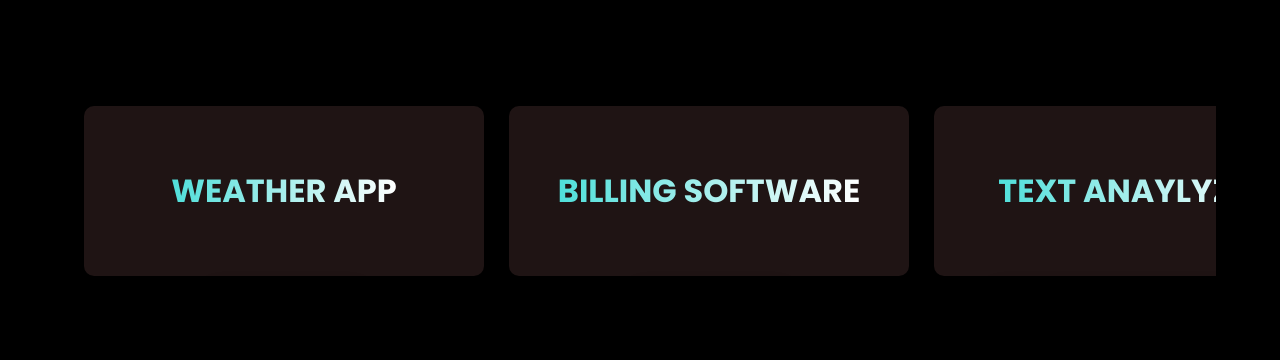
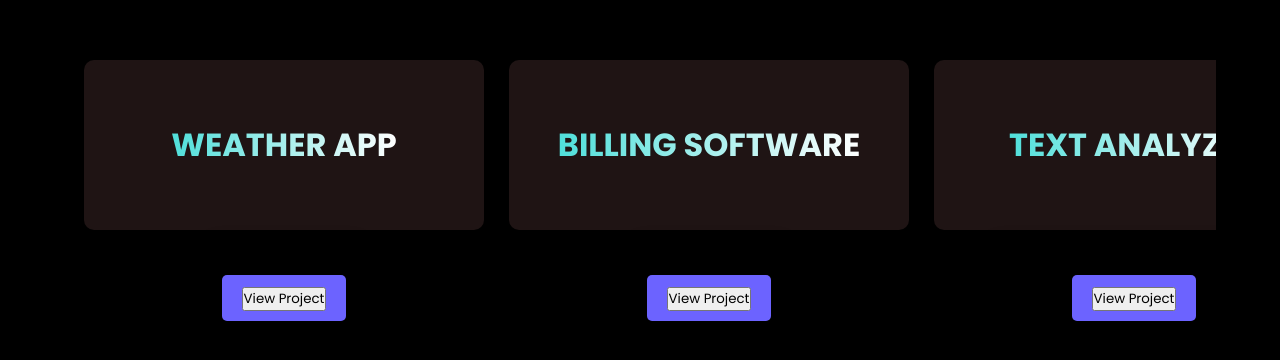
Before and after one commit to Reshoo18/PORTFOLIO, a React (Vite) app in the folder PortFolio/: page / in a window 1280 px wide. Shown: the part 1863-2223 px from the top of the page. Built offline with nearby package versions, Linux system fonts and the light colour scheme.

Commit message:
view button add

```diff
--- a/PortFolio/src/Components/About/about.jsx
+++ b/PortFolio/src/Components/About/about.jsx
@@ -1,88 +1,83 @@
-import React from 'react'
-import "./About.css"
-import Card from '../Card/card'
-import mern from"../../assets/mern.png"
-import cpp from "../../assets/c++.png"
-import dsanew from "../../assets/dsanew.png"
-import { useGSAP } from '@gsap/react'
-import gsap from 'gsap'
-import { ScrollTrigger } from 'gsap/all'
-gsap.registerPlugin(ScrollTrigger)
-
+import React from 'react';
+import "./About.css";
+import Card from '../Card/card';
+import mern from"../../assets/mern.png";
+import cpp from "../../assets/c++.png";
+import dsanew from "../../assets/dsanew.png";
+import { useGSAP } from '@gsap/react';
+import gsap from 'gsap';
+import { ScrollTrigger } from 'gsap/all';
+gsap.registerPlugin(ScrollTrigger);
 
 function About() {
-      useGSAP(()=>{
-            gsap.from(".circle",{
-                  x:-100,
-                  duration:1,
-                  opacity:0,
-                  stagger:1,
-                  scrollTrigger:{
-                        trigger:".circle",
-                        scroll:"body",
-                        scrub:2,
+  useGSAP(() => {
+    gsap.from(".circle", {
+      x: -100,
+      duration: 1,
+      opacity: 0,
+      stagger: 1,
+      scrollTrigger: {
+        trigger: ".circle",
+        scroll: "body",
+        scrub: 2,
+        start: "top 60%",
+        end: "top 30%"
+      }
+    });
+    gsap.from(".line", {
+      x: -100,
+      duration: 1,
+      opacity: 0,
+      stagger: 1,
+      scrollTrigger: {
+        trigger: ".line",
+        scroll: "body",
+        scrub: 2,
+        start: "top 60%",
+        end: "top 30%"
+      }
+    });
+    gsap.from(".aboutdetailes h1", {
+      x: -100,
+      duration: 1,
+      opacity: 0,
+      stagger: 1,
+      scrollTrigger: {
+        trigger: ".aboutdetailes h1",
+        scroll: "body",
+        scrub: 2,
+        start: "top 60%",
+        end: "top 30%"
+      }
+    });
+    gsap.from(".aboutdetailes li", {
+      y: 100,
+      duration: 1.2,
+      opacity: 0,
+      stagger: 1,
+      scrollTrigger: {
+        trigger: ".aboutdetailes li",
+        scroll: "body",
+        scrub: 2,
+        start: "top 60%",
+        end: "top 30%"
+      }
+    });
+    gsap.from(".rightabout", {
+      x: 100,
+      duration: 1,
+      opacity: 0,
+      stagger: 1,
+      scrollTrigger: {
+        trigger: ".rightabout",
+        scroll: "body",
+        scrub: 2,
+        start: "top 60%",
+        end: "top 30%"
+      }
+    });
+  });
 
-                        start:"top 60%",
-                        end:"top 30%"
-                  }
-            })
-            gsap.from(".line",{
-                  x:-100,
-                  duration:1,
-                  opacity:0,
-                  stagger:1,
-                  scrollTrigger:{
-                        trigger:".line",
-                        scroll:"body",
-                        scrub:2,
-
-                        start:"top 60%",
-                        end:"top 30%"
-                  }
-            })
-            gsap.from(".aboutdetailes h1",{
-                  x:-100,
-                  duration:1,
-                  opacity:0,
-                  stagger:1,
-                  scrollTrigger:{
-                        trigger:".aboutdetailes h1",
-                        scroll:"body",
-                        scrub:2,
-
-                        start:"top 60%",
-                        end:"top 30%"
-                  }
-            })
-            gsap.from(".aboutdetailes li",{
-                  y:100,
-                  duration:1.2,
-                  opacity:0,
-                  stagger:1,
-                  scrollTrigger:{
-                        trigger:".aboutdetailes li",
-                        scroll:"body",
-                        scrub:2,
-
-                        start:"top 60%",
-                        end:"top 30%"
-                  }
-            })
-            gsap.from(".rightabout",{
-                  x:100,
-                  duration:1,
-                  opacity:0,
-                  stagger:1,
-                  scrollTrigger:{
-                        trigger:".rightabout",
-                        scroll:"body",
-                        scrub:2,
-
-                        start:"top 60%",
-                        end:"top 30%"
-                  }
-            })
-      })
   return (
     <div id="about">
       <div className="leftabout">
@@ -92,7 +87,6 @@ function About() {
           <div className="circle"></div>
           <div className="line"></div>
           <div className="circle"></div>
-
         </div>
         <div className="aboutdetailes">
           <div className="personalinfo">
@@ -101,9 +95,7 @@ function About() {
               <li>
                 <span>Name</span> : RESHOO RANJAN
               </li>
-                <li>
-          <span>AGE</span> : 22
-                </li>
+
               <li>
                 <span>GENDER</span> : MALE
               </li>
@@ -114,13 +106,12 @@ function About() {
                 <span>E-MAIL</span> : reshooranjan7@gmail.com
               </li>
             </ul>
-
           </div>
           <div className="EDUCATION">
             <h1>EDUCATION</h1>
             <ul>
               <li>
-          <span>HIGHEST QUALIFICATAION</span> :  B-TECH
+                <span>HIGHEST QUALIFICATAION</span> : B-TECH
               </li>
               <li>
                 <span>BRANCH</span> : COMPUTER SCIENCE & ENGINEERING
@@ -128,9 +119,7 @@ function About() {
               <li>
                 <span>CGPA</span> : 8
               </li>
-
             </ul>
-
           </div>
           <div className="SKILLS">
             <h1>SKILLS</h1>
@@ -144,23 +133,18 @@ function About() {
               <li>
                 DATA BASE & MANAGEMENT SYSTEM
               </li>
-
             </dd>
-
           </div>
         </div>
       </div>
       <div className="rightabout">
-      <Card title="MERN STACK WEB DEVELOPER" image={mern}/>
-      <Card title="C++" image={cpp}/>
-      <Card title="DSA"  image={dsanew}  />
-
-
-
-
+        {/* Pass no props to hide the button on these cards */}
+        <Card title="MERN STACK WEB DEVELOPER" image={mern} />
+        <Card title="C++" image={cpp} />
+        <Card title="DSA" image={dsanew} />
       </div>
     </div>
-  )
+  );
 }
 
-export default About
+export default About;
--- a/PortFolio/src/Components/Card/card.css
+++ b/PortFolio/src/Components/Card/card.css
@@ -1,7 +1,18 @@
-.card{
-    width: 90%;
- max-width: 400px;
- height: 170px;
+
+.card-container {
+    display: flex;
+    flex-direction: column;
+    align-items: center;
+    /* This is the key to fixing the size issue */
+    flex-shrink: 0;
+     gap: 30px;
+}
+/* The fixed dimensions below will prevent the card from becoming smaller */
+.card {
+    width: 400px;
+    height: 150px;
+    min-width: 300px;
+    min-height: 170px;
     background-color: rgb(31, 20, 20);
     position: relative;
     overflow: hidden;
@@ -9,24 +20,26 @@
     align-items: center;
     justify-content: center;
     text-align: center;
- box-shadow: 2px 2px 10px black,2px 2px 20px black;
+    box-shadow: 2px 2px 10px black, 2px 2px 20px black;
     border-radius: 10px;
     transition: all 0.2s;
     cursor: pointer;
- flex-shrink: 0;
     padding: 10px;
+
 }
-.card:hover{
-     box-shadow: 2px 2px 10px rgb(87, 195, 219),2px 2px 20px rgb(82, 205, 207);
+
+.card h3{
+    color: #7ad7ea;
+    font-size: 23px;
 }
-.hovercard img{
+.hovercard img {
     height: 80%;
     filter: drop-shadow(2px 2px 10px black);
 }
-.hovercard{
+.hovercard {
     width: 100%;
     height: 100%;
-    background: linear-gradient(to top,rgb(107, 203, 222),rgb(47, 46, 46));
+    background: linear-gradient(to top, rgb(107, 203, 222), rgb(47, 46, 46));
     position: absolute;
     bottom: 0;
     transform: translateY(100%);
@@ -36,11 +49,24 @@
     justify-content: center;
     backdrop-filter: blur(7px);
 }
-.card:hover .hovercard{
+.card:hover .hovercard {
     transform: translateY(0%);
 }
-.card h1{
-    background: linear-gradient(to right,rgb(79, 223, 218),white);
+.card h1 {
+    background: linear-gradient(to right, rgb(79, 223, 218), white);
     background-clip: text;
     color: transparent;
 }
+/* Style the button and add space above it */
+.view-project-btn {
+    margin-top: 15px; /* Adjust this value to set the gap between the card and the button */
+    padding: 10px 20px;
+    background-color: #6c63ff;
+    color: white;
+    text-decoration: none;
+    border-radius: 5px;
+    font-weight: bold;
+}
+.view-project-btn:hover {
+    background-color: #554ecb;
+}
--- a/PortFolio/src/Components/Card/card.jsx
+++ b/PortFolio/src/Components/Card/card.jsx
@@ -1,15 +1,30 @@
-import React from 'react'
-import "./Card.css"
-import mern from "../../assets/mern.png"
-function Card({title,image}) {
+import React from 'react';
+import "./Card.css";
+
+// Your Card component now accepts 'showButton'
+function Card({ title, image, repoUrl, showButton }) {
   return (
-    <div className="card">
-       <h1>{title}</h1>
-       <div className="hovercard">
-        <img src={image} alt="" />
-       </div>
+    <div className="card-container">
+      <div className="card">
+        <h1>{title}</h1>
+        <div className="hovercard">
+          <img src={image} alt={title} />
+        </div>
+      </div>
+
+      {/* The button will only render if showButton is true */}
+      {showButton && (
+        <a
+          href={repoUrl}
+          target="_blank"
+          rel="noopener noreferrer"
+          className="view-project-btn"
+        >
+          <button>View Project</button>
+        </a>
+      )}
     </div>
-  )
+  );
 }
 
-export default Card
+export default Card;
--- a/PortFolio/src/Components/Projects/Projects.jsx
+++ b/PortFolio/src/Components/Projects/Projects.jsx
@@ -1,43 +1,43 @@
-import React from 'react'
-import Card from '../Card/card'
-import "./Projects.css"
-import weather from "../../assets/waether.png"
-import bill from "../../assets/BILL.png"
-import text from "../../assets/text.png"
-import news from "../../assets/news.png"
-import { useGSAP } from '@gsap/react'
-import gsap from 'gsap'
-import { ScrollTrigger } from 'gsap/all'
-gsap.registerPlugin(ScrollTrigger)
+import React from 'react';
+import Card from '../Card/card';
+import "./Projects.css";
+import weather from "../../assets/waether.png";
+import bill from "../../assets/BILL.png";
+import text from "../../assets/text.png";
+import news from "../../assets/news.png";
+import { useGSAP } from '@gsap/react';
+import gsap from 'gsap';
+import { ScrollTrigger } from 'gsap/all';
+gsap.registerPlugin(ScrollTrigger);
+
 function Projects() {
-  useGSAP(()=>{
-    gsap.from("#para",{
-                  y:80,
-                  duration:1,
-                  opacity:0,
-                  stagger:1,
-                  scrollTrigger:{
-                        trigger:"#para",
-                        scroll:"body",
-                        scrub:2,
+  useGSAP(() => {
+    gsap.from("#para", {
+      y: 80,
+      duration: 1,
+      opacity: 0,
+      stagger: 1,
+      scrollTrigger: {
+        trigger: "#para",
+        scroll: "body",
+        scrub: 2,
+        start: "top 60%",
+        end: "top 30%"
+      }
+    });
+  });
 
-                        start:"top 60%",
-                        end:"top 30%"
-                  }
-            })
-  })
   return (
     <div id="projects">
-        <h1 id="para">1+ YEAR EXPERIENCE IN PROJECTS</h1>
-        <div className="slider">
-          <Card title="WEATHER APP" image={weather}/>
-          <Card  title="BILLING SOFTWARE" image={bill}/>
-
-          <Card   title="TEXT ANAYLYZER" image={text}/>
-          <Card   title="NEWS APP" image={news}/>
-        </div>
+      <h1 id="para">1+ YEAR EXPERIENCE IN PROJECTS</h1>
+      <div className="slider">
+        <Card title="WEATHER APP" image={weather} repoUrl="https://github.com/your-username/weather-app-repo" showButton={true} />
+        <Card title="BILLING SOFTWARE" image={bill} repoUrl="https://github.com/your-username/billing-software-repo" showButton={true} />
+        <Card title="TEXT ANALYZER" image={text} repoUrl="https://https://textythings.netlify.app/" showButton={true} />
+        <Card title="NEWS APP" image={news} repoUrl="https://github.com/your-username/news-app-repo" showButton={true} />
+      </div>
     </div>
-  )
+  );
 }
 
-export default Projects
+export default Projects;
```
Lines whose indentation alone changed are shown as unchanged.
